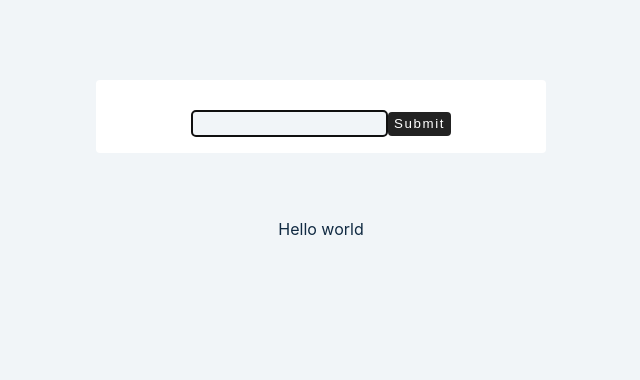
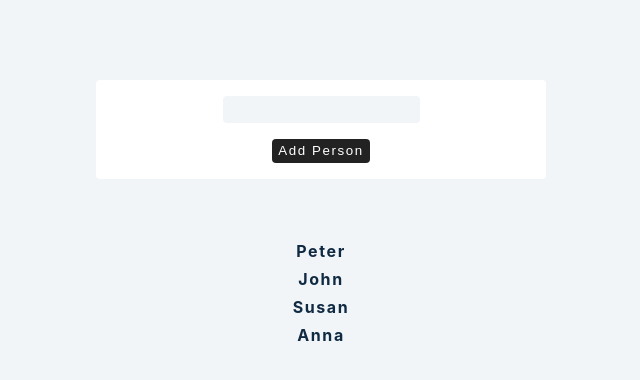
Before and after one commit to lilKriT/react-second-app, a React (Create React App) app: page / in a window 1280 px wide. Shown: the top 380 px of the page, without its empty margins (319-959 px from the left). Built offline with nearby package versions, Linux system fonts and the light colour scheme.

Commit message:
Started reducer.

```diff
--- a/src/App.js
+++ b/src/App.js
@@ -1,5 +1,5 @@
 import "./App.css";
-import CurrentApp from "./sections/UseRefBasics";
+import CurrentApp from "./sections/useReducer";
 
 function App() {
   return (
--- /dev/null
+++ b/src/sections/useReducer/Modal.js
@@ -0,0 +1,7 @@
+import React, { useEffect } from "react";
+
+const Modal = () => {
+  return <div>Modal</div>;
+};
+
+export default Modal;
--- /dev/null
+++ b/src/sections/useReducer/index.js
@@ -0,0 +1,45 @@
+import React, { useState, useReducer } from "react";
+import Modal from "./Modal";
+import { data } from "../../data";
+
+const Index = () => {
+  const [name, setName] = useState("");
+  const [people, setPeople] = useState(data);
+  const [showModal, setShowModal] = useState(false);
+
+  const handleSubmit = (e) => {
+    e.preventDefault();
+    if (name) {
+      setShowModal(true);
+      setPeople([...people, { id: new Date().getTime().toString(), name }]);
+      setName("");
+    } else {
+      setShowModal(true);
+    }
+  };
+
+  return (
+    <>
+      {showModal && <Modal />}
+      <form onSubmit={handleSubmit} className="form">
+        <div>
+          <input
+            type="text"
+            value={name}
+            onChange={(e) => setName(e.target.value)}
+          />
+        </div>
+        <button type="submit">Add person</button>
+      </form>
+      {people.map((person) => {
+        return (
+          <div key={person.id}>
+            <h4>{person.name}</h4>
+          </div>
+        );
+      })}
+    </>
+  );
+};
+
+export default Index;
```
